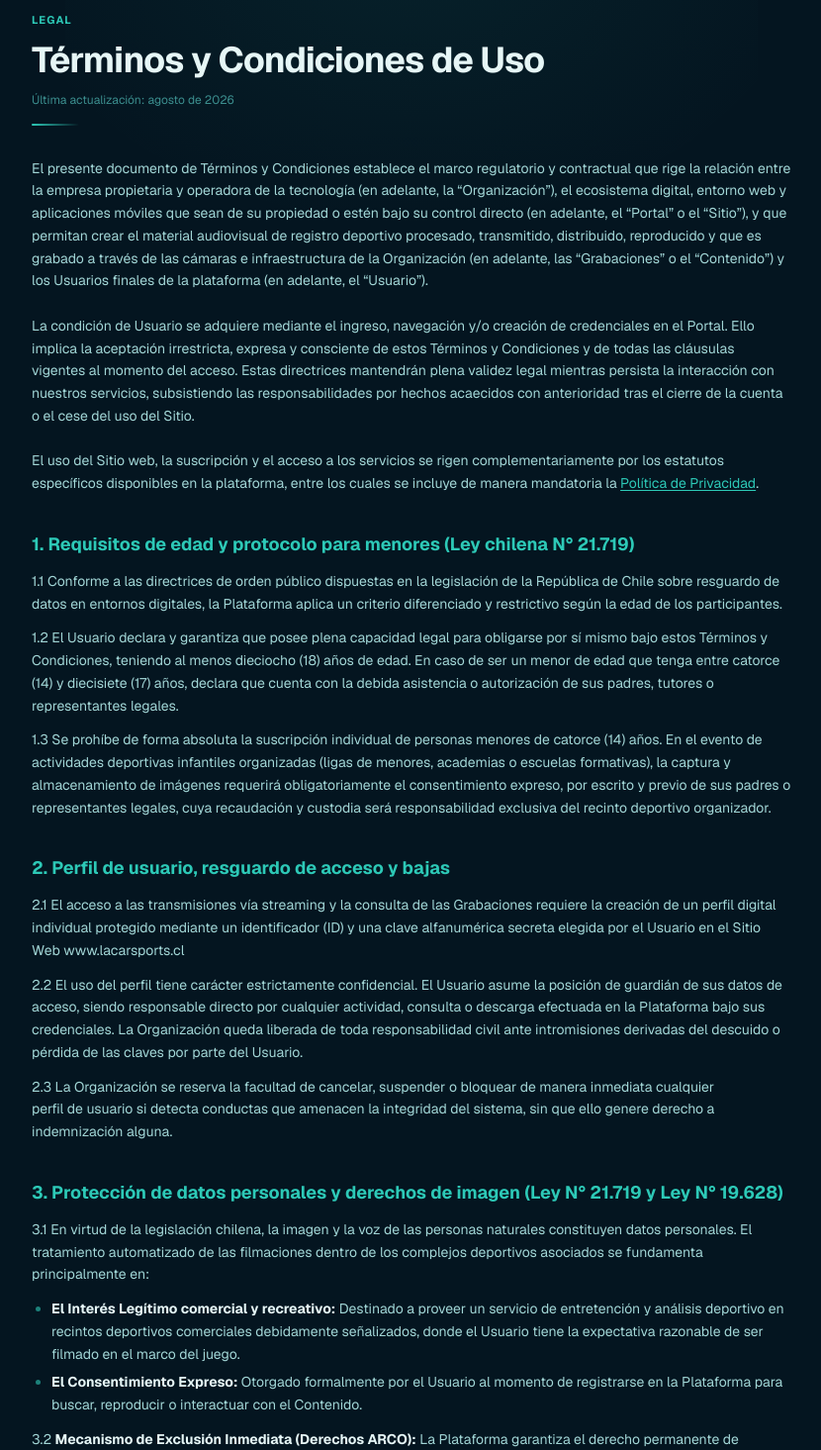
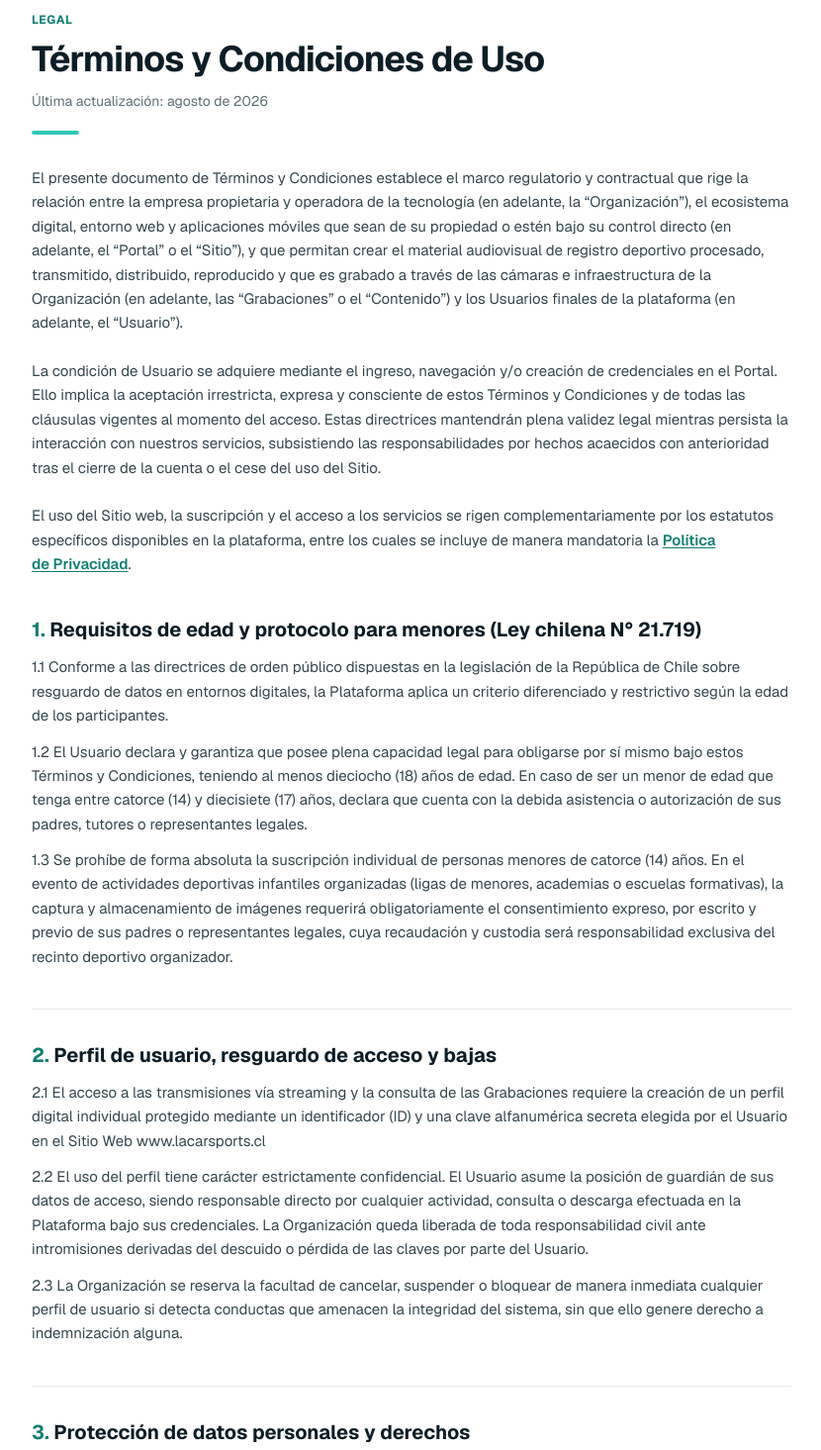
Before and after one commit to LacarSports/canchas-videos, a Next.js app: page /terminos in a window 1280 px wide. Shown: the part 140-1605 px from the top of the page at 99% size, without its empty margins (224-1054 px from the left). Built offline with nearby package versions, Linux system fonts and the light colour scheme; no server answers.

Commit message:
Términos y Privacidad en tema claro, como el resto de la web
Co-Authored-By: Claude Opus 5.5 <noreply@anthropic.com>

```diff
--- a/app/components/LegalDoc.tsx
+++ b/app/components/LegalDoc.tsx
@@ -8,7 +8,7 @@ interface Section {
 
 /**
  * Plantilla para páginas legales (Términos, Privacidad).
- * Mantiene el estilo de marca: fondo oscuro, texto claro, headings crystal.
+ * Mismo estilo claro que el resto de la web: fondo blanco, texto oscuro, acento turquesa.
  */
 export default function LegalDoc({
   title,
@@ -22,33 +22,24 @@ export default function LegalDoc({
   sections: Section[];
 }) {
   return (
-    <main className="min-h-[100dvh] bg-lake-950">
-      <div className="relative px-6 py-16 sm:py-20 overflow-hidden">
-        {/* Glow sutil arriba */}
-        <div
-          className="absolute top-0 left-1/2 -translate-x-1/2 w-[700px] h-[300px] pointer-events-none"
-          style={{ background: "radial-gradient(ellipse 60% 100% at 50% 0%, rgba(45,201,183,0.07), transparent)" }}
-        />
-
-        <article className="max-w-3xl mx-auto relative">
-          <p className="text-[11px] font-bold uppercase tracking-widest text-crystal-400 mb-3">Legal</p>
-          <h1 className="text-3xl sm:text-4xl font-bold text-snow tracking-tight">{title}</h1>
-          <p className="text-mist-700 text-xs mt-3">Última actualización: {updated}</p>
-          <div
-            className="w-12 h-0.5 mt-4 mb-8 rounded-full"
-            style={{ background: "linear-gradient(90deg, #2dc9b7, transparent)" }}
-          />
+    <main className="min-h-[100dvh] -mt-[72px] pt-[72px] bg-white text-ink-950">
+      <div className="px-5 sm:px-6 py-14 sm:py-20">
+        <article className="max-w-3xl mx-auto">
+          <p className="text-xs font-bold uppercase tracking-wider text-brand-ink mb-3">Legal</p>
+          <h1 className="text-3xl sm:text-4xl font-bold text-ink-950 tracking-tight">{title}</h1>
+          <p className="text-ink-500 text-sm mt-3">Última actualización: {updated}</p>
+          <div className="w-12 h-1 mt-5 mb-8 rounded-full bg-brand" />
 
           {intro && (
-            <p className="text-mist-400 text-sm leading-relaxed mb-2">{intro}</p>
+            <p className="text-ink-700 text-[15px] leading-relaxed mb-2">{intro}</p>
           )}
 
           {sections.map((s, i) => (
-            <section key={s.heading} className="mt-9">
-              <h2 className="text-lg font-bold text-crystal-400 mb-3">
-                {i + 1}. {s.heading}
+            <section key={s.heading} className="mt-10 pt-8 border-t border-line first-of-type:border-t-0 first-of-type:pt-0">
+              <h2 className="text-lg sm:text-xl font-bold text-ink-950 mb-3">
+                <span className="text-brand-ink">{i + 1}.</span> {s.heading}
               </h2>
-              <div className="space-y-3 text-mist-400 text-sm leading-relaxed">
+              <div className="space-y-3 text-ink-700 text-[15px] leading-relaxed">
                 {s.body}
               </div>
             </section>
--- a/app/privacidad/page.tsx
+++ b/app/privacidad/page.tsx
@@ -7,9 +7,9 @@ export const metadata: Metadata = {
     "Política de Privacidad y Tratamiento de Datos Personales de LacarSports, conforme a las Leyes N° 19.628 y N° 21.719 de la República de Chile.",
 };
 
-const ul = "list-disc pl-5 space-y-1.5 marker:text-crystal-400/60";
-const ol = "list-decimal pl-5 space-y-1.5 marker:text-crystal-400/60";
-const mail = "text-crystal-400 hover:text-crystal-300 underline underline-offset-2";
+const ul = "list-disc pl-5 space-y-1.5 marker:text-brand";
+const ol = "list-decimal pl-5 space-y-1.5 marker:text-brand";
+const mail = "text-brand-ink hover:text-ink-950 font-semibold underline underline-offset-2";
 
 export default function PrivacidadPage() {
   return (
@@ -41,8 +41,8 @@ export default function PrivacidadPage() {
                 Todas las operaciones de recopilación, almacenamiento, sistematización y
                 procesamiento de datos se ejecutan en estricta observancia de la normativa vigente
                 en la República de Chile, con especial sujeción a la{" "}
-                <strong className="text-snow">Ley N° 19.628</strong> sobre Protección de la Vida
-                Privada y a la <strong className="text-snow">Ley N° 21.719</strong> que regula el
+                <strong className="text-ink-950 font-semibold">Ley N° 19.628</strong> sobre Protección de la Vida
+                Privada y a la <strong className="text-ink-950 font-semibold">Ley N° 21.719</strong> que regula el
                 tratamiento de datos personales y crea la Agencia de Protección de Datos
                 Personales.
               </p>
@@ -60,31 +60,31 @@ export default function PrivacidadPage() {
               </p>
               <ul className={ul}>
                 <li>
-                  <strong className="text-snow">Identificadores de identidad:</strong> Nombre
+                  <strong className="text-ink-950 font-semibold">Identificadores de identidad:</strong> Nombre
                   completo, apellidos, alias o identificadores del perfil digital, RUT o número de
                   documento nacional de identidad, así como las imágenes capturadas en los
                   archivos de video o resúmenes de jugadas.
                 </li>
                 <li>
-                  <strong className="text-snow">Datos de contacto:</strong> Dirección de correo
+                  <strong className="text-ink-950 font-semibold">Datos de contacto:</strong> Dirección de correo
                   electrónico principal, números de telefonía móvil y referencias geográficas
                   informativas.
                 </li>
                 <li>
-                  <strong className="text-snow">Antecedentes de naturaleza técnica:</strong>{" "}
+                  <strong className="text-ink-950 font-semibold">Antecedentes de naturaleza técnica:</strong>{" "}
                   Dirección de Protocolo de Internet (IP), credenciales de autenticación, datos de
                   navegación en el Portal, tipo y versión del explorador web, huso horario local,
                   sistema operativo del terminal y tecnologías empleadas para acceder a la
                   plataforma.
                 </li>
                 <li>
-                  <strong className="text-snow">Información del perfil:</strong> Nombre de
+                  <strong className="text-ink-950 font-semibold">Información del perfil:</strong> Nombre de
                   registro de la cuenta, claves de seguridad encriptadas, intereses deportivos
                   declarados, configuraciones de personalización, comentarios y aportes en
                   formularios internos.
                 </li>
                 <li>
-                  <strong className="text-snow">Estadísticas de uso:</strong> Datos relativos al
+                  <strong className="text-ink-950 font-semibold">Estadísticas de uso:</strong> Datos relativos al
                   comportamiento de navegación del Usuario dentro del Sitio, tiempo de
                   visualización y patrones de interacción con las herramientas de la interfaz.
                 </li>
@@ -113,7 +113,7 @@ export default function PrivacidadPage() {
                 captura audiovisual.
               </p>
               <p>
-                <strong className="text-snow">El &ldquo;Botón de Oposición Deportiva&rdquo;:</strong>{" "}
+                <strong className="text-ink-950 font-semibold">El &ldquo;Botón de Oposición Deportiva&rdquo;:</strong>{" "}
                 Si por cualquier causa personal un participante o tercero no desea figurar en las
                 retransmisiones del Sitio, podrá exigir de forma directa la remoción preventiva
                 del partido enviando un correo a{" "}
@@ -220,7 +220,7 @@ export default function PrivacidadPage() {
               </p>
               <ul className={ul}>
                 <li>
-                  <strong className="text-snow">Registros de las Grabaciones de AudioVideo:</strong>{" "}
+                  <strong className="text-ink-950 font-semibold">Registros de las Grabaciones de AudioVideo:</strong>{" "}
                   En observancia del principio de minimización de datos, los archivos de video de
                   los partidos completos grabados de manera automatizada en las canchas de los
                   complejos deportivos permanecerán disponibles en el Portal por un plazo máximo
@@ -232,7 +232,7 @@ export default function PrivacidadPage() {
                   los servidores de la Organización.
                 </li>
                 <li>
-                  <strong className="text-snow">Información del Perfil de Usuario:</strong> Los
+                  <strong className="text-ink-950 font-semibold">Información del Perfil de Usuario:</strong> Los
                   antecedentes de registro de la cuenta se mantendrán vigentes mientras el Usuario
                   no solicite su baja formal. No obstante, si una cuenta permanece inactiva (sin
                   inicios de sesión registrados) por un espacio continuo de doce (12) meses, se
@@ -251,7 +251,7 @@ export default function PrivacidadPage() {
                 De conformidad con las garantías reconocidas por la legislación nacional, el
                 Usuario (o cualquier deportista captado incidentalmente en los registros
                 audiovisuales) ostenta el derecho inalienable de{" "}
-                <strong className="text-snow">
+                <strong className="text-ink-950 font-semibold">
                   Acceso, Rectificación, Cancelación y Oposición (Derechos ARCO)
                 </strong>{" "}
                 sobre sus datos personales.
--- a/app/terminos/page.tsx
+++ b/app/terminos/page.tsx
@@ -7,8 +7,8 @@ export const metadata: Metadata = {
     "Términos y Condiciones de Uso de la plataforma audiovisual deportiva LacarSports, conforme a las Leyes N° 19.628 y N° 21.719 de la República de Chile.",
 };
 
-const ul = "list-disc pl-5 space-y-1.5 marker:text-crystal-400/60";
-const mail = "text-crystal-400 hover:text-crystal-300 underline underline-offset-2";
+const ul = "list-disc pl-5 space-y-1.5 marker:text-brand";
+const mail = "text-brand-ink hover:text-ink-950 font-semibold underline underline-offset-2";
 
 export default function TerminosPage() {
   return (
@@ -111,19 +111,19 @@ export default function TerminosPage() {
               </p>
               <ul className={ul}>
                 <li>
-                  <strong className="text-snow">El Interés Legítimo comercial y recreativo:</strong>{" "}
+                  <strong className="text-ink-950 font-semibold">El Interés Legítimo comercial y recreativo:</strong>{" "}
                   Destinado a proveer un servicio de entretención y análisis deportivo en recintos
                   deportivos comerciales debidamente señalizados, donde el Usuario tiene la
                   expectativa razonable de ser filmado en el marco del juego.
                 </li>
                 <li>
-                  <strong className="text-snow">El Consentimiento Expreso:</strong> Otorgado
+                  <strong className="text-ink-950 font-semibold">El Consentimiento Expreso:</strong> Otorgado
                   formalmente por el Usuario al momento de registrarse en la Plataforma para
                   buscar, reproducir o interactuar con el Contenido.
                 </li>
               </ul>
               <p>
-                3.2 <strong className="text-snow">Mecanismo de Exclusión Inmediata (Derechos ARCO):</strong>{" "}
+                3.2 <strong className="text-ink-950 font-semibold">Mecanismo de Exclusión Inmediata (Derechos ARCO):</strong>{" "}
                 La Plataforma garantiza el derecho permanente de Acceso, Rectificación, Cancelación
                 y Oposición. Cualquier Usuario o tercero que no desee que su imagen permanezca
                 alojada en el Portal podrá solicitar la baja inmediata remitiendo un correo
@@ -133,7 +133,7 @@ export default function TerminosPage() {
                 solicitud.
               </p>
               <p>
-                3.3 <strong className="text-snow">Prohibición de Datos Sensibles:</strong> Está
+                3.3 <strong className="text-ink-950 font-semibold">Prohibición de Datos Sensibles:</strong> Está
                 estrictamente prohibido cargar, comentar o asociar datos sensibles al perfil
                 (ideologías, religión, aspectos de salud física o mental ajenos al deporte). Las
                 imágenes se procesan de forma automatizada y con fines exclusivamente recreativos.
@@ -214,12 +214,12 @@ export default function TerminosPage() {
                 archivo privado en el dispositivo personal del Usuario.
               </p>
               <p>
-                6.2 <strong className="text-snow">Limitación de Uso Comercial:</strong> Queda
+                6.2 <strong className="text-ink-950 font-semibold">Limitación de Uso Comercial:</strong> Queda
                 prohibido vender, licenciar o lucrar con el material descargado. El Usuario solo
                 podrá conservar el fragmento para fines personales y domésticos.
               </p>
               <p>
-                6.3 <strong className="text-snow">Estatuto de Responsabilidad por Difusión:</strong>{" "}
+                6.3 <strong className="text-ink-950 font-semibold">Estatuto de Responsabilidad por Difusión:</strong>{" "}
                 La transmisión del partido completo se realiza de manera segura y cerrada por
                 streaming dentro del Portal. Si el Usuario decide exportar, descargar un clip de
                 video o difundir enlaces en redes sociales o plataformas externas (como Instagram,
```
